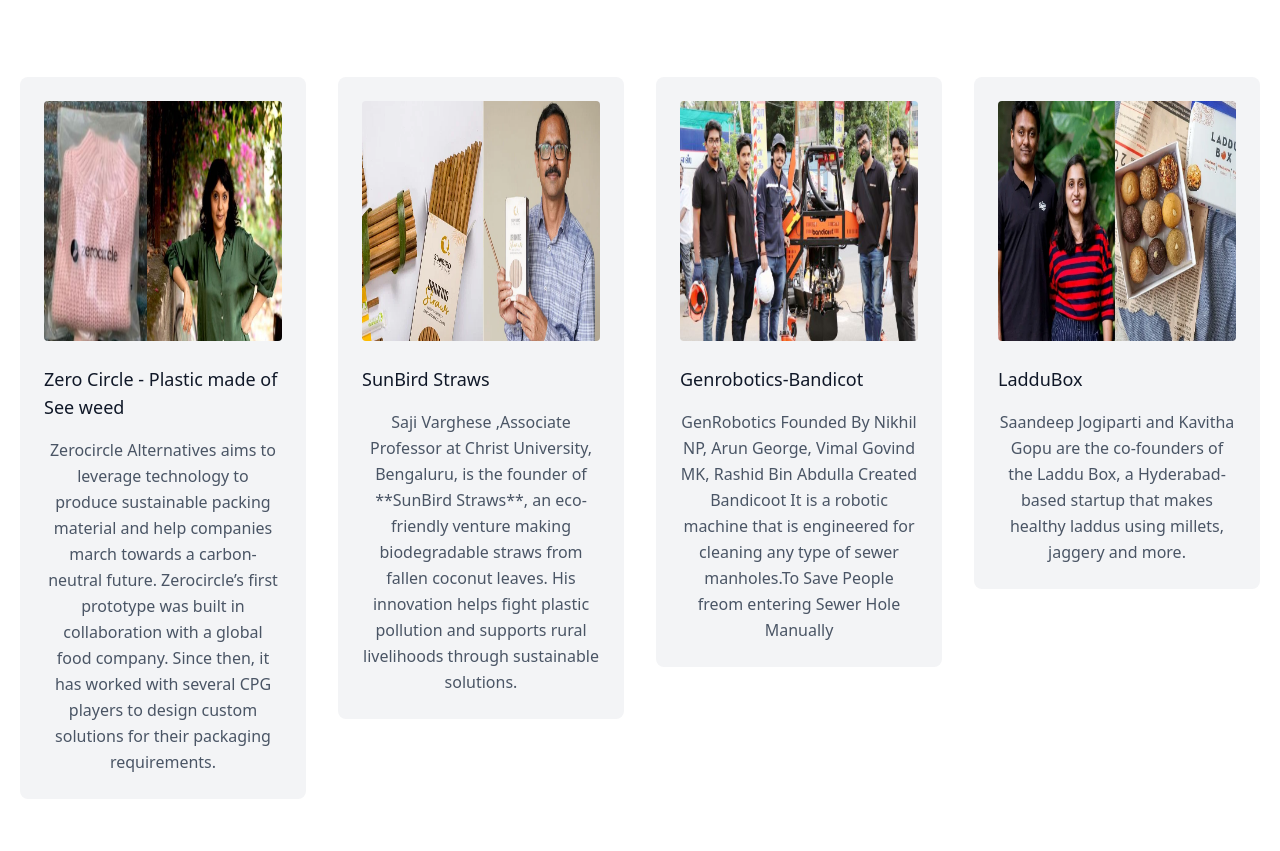
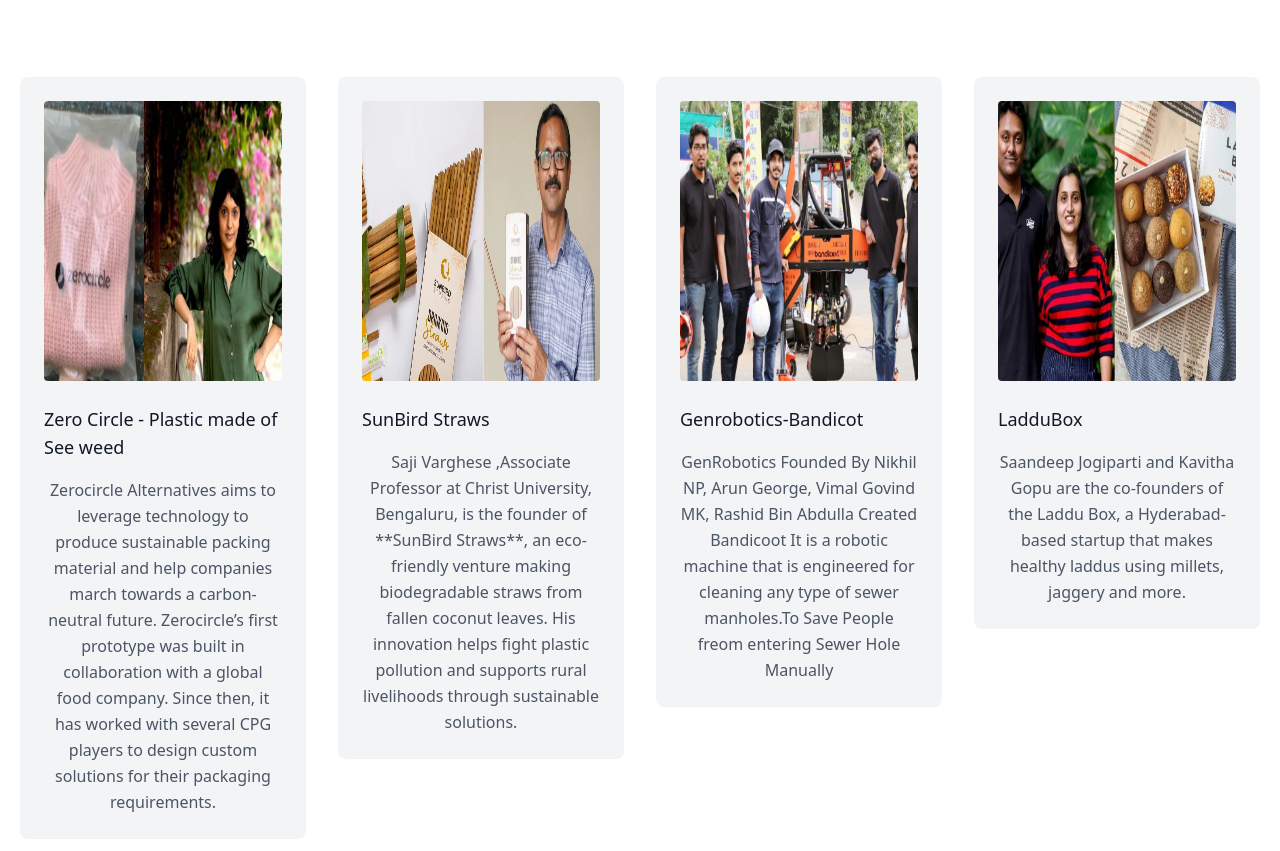
Before and after one commit to SanjaySCP/Strat-Up-Club, a plain HTML site: page index.html in a window 1280 px wide. Shown: the part 1087-1938 px from the top of the page. Drawn offline with nearby package versions, Linux system fonts and the light colour scheme.

Commit message:
Update index.html

```diff
--- a/index.html
+++ b/index.html
@@ -77,7 +77,7 @@
     <div class="flex flex-wrap -m-4">
       <div class="xl:w-1/4 md:w-1/2 p-4">
         <div class="bg-gray-100 p-6 rounded-lg">
-          <img class="h-60 rounded w-100 object-cover object-center mb-6" src="ZeroCircle.png" alt="content">
+          <img class="h-70 rounded w-full object-cover object-center mb-6" src="ZeroCircle.png" alt="content">
 
           <h2 class="text-lg text-gray-900 font-medium title-font mb-4"> Zero Circle - Plastic made of See weed </h2>
           <p class="leading-relaxed   text-center"> Zerocircle Alternatives aims to leverage technology to produce sustainable packing material and help companies march towards a carbon-neutral future. Zerocircle’s first prototype was built in collaboration with a global food company. Since then, it has worked with several CPG players to design custom solutions for their packaging requirements.                </p>
@@ -86,7 +86,7 @@
       </div>
       <div class="xl:w-1/4 md:w-1/2 p-4">
         <div class="bg-gray-100 p-6 rounded-lg">
-          <img class="h-60 rounded w-full object-center mb-6" src="SunBird.png" alt="content">
+          <img class="h-70 rounded w-full object-center mb-6" src="SunBird.png" alt="content">
 
           <h2 class="text-lg text-gray-900 font-medium title-font mb-4">SunBird Straws</h2>
           <p class="leading-relaxed text-center">Saji Varghese ,Associate Professor at Christ University, Bengaluru, is the founder of **SunBird Straws**, an eco-friendly venture making biodegradable straws from fallen coconut leaves. His innovation helps fight plastic pollution and supports rural livelihoods through sustainable solutions.
@@ -95,7 +95,7 @@
       </div>
       <div class="xl:w-1/4 md:w-1/2 p-4">
         <div class="bg-gray-100 p-6 rounded-lg">
-          <img class="h-60 rounded w-100 object-cover object-center mb-6" src="GenroboticsBandicot.png" alt="content">
+          <img class="h-70 rounded w-full object-cover object-center mb-6" src="GenroboticsBandicot.png" alt="content">
           <h2 class="text-lg text-gray-900 font-medium title-font mb-4">Genrobotics-Bandicot</h2>
           <p class="leading-relaxed text-center">GenRobotics Founded By Nikhil NP, Arun George, Vimal Govind MK, Rashid Bin Abdulla Created
                     Bandicoot It is a robotic machine that is engineered for cleaning any type of sewer manholes.To Save People freom entering Sewer Hole Manually</p>
@@ -103,7 +103,7 @@
       </div>
       <div class="xl:w-1/4 md:w-1/2 p-4">
         <div class="bg-gray-100 p-6 rounded-lg">
-          <img class="h-60 rounded w-100 object-cover object-center mb-6" src="LadduBox.png" alt="content">
+          <img class="h-70 rounded w-full object-cover object-center mb-6" src="LadduBox.png" alt="content">
             <h2 class="text-lg text-gray-900 font-medium title-font mb-4">LadduBox</h2>
           <p class="leading-relaxed text-center">Saandeep Jogiparti and Kavitha Gopu are the co-founders of the Laddu Box, a Hyderabad-based startup that makes healthy laddus using millets, jaggery and more.</p>
         </div>
```
